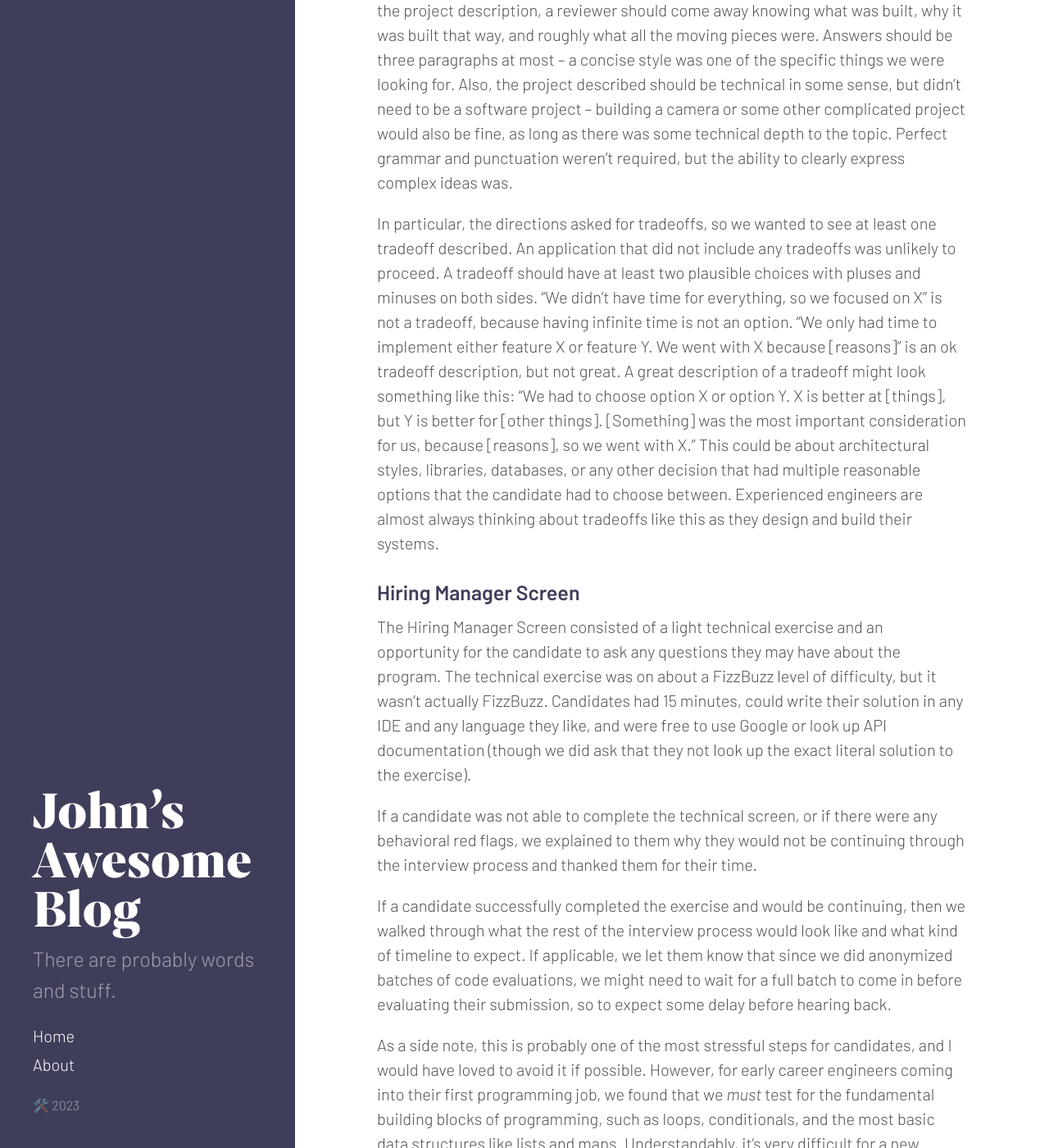
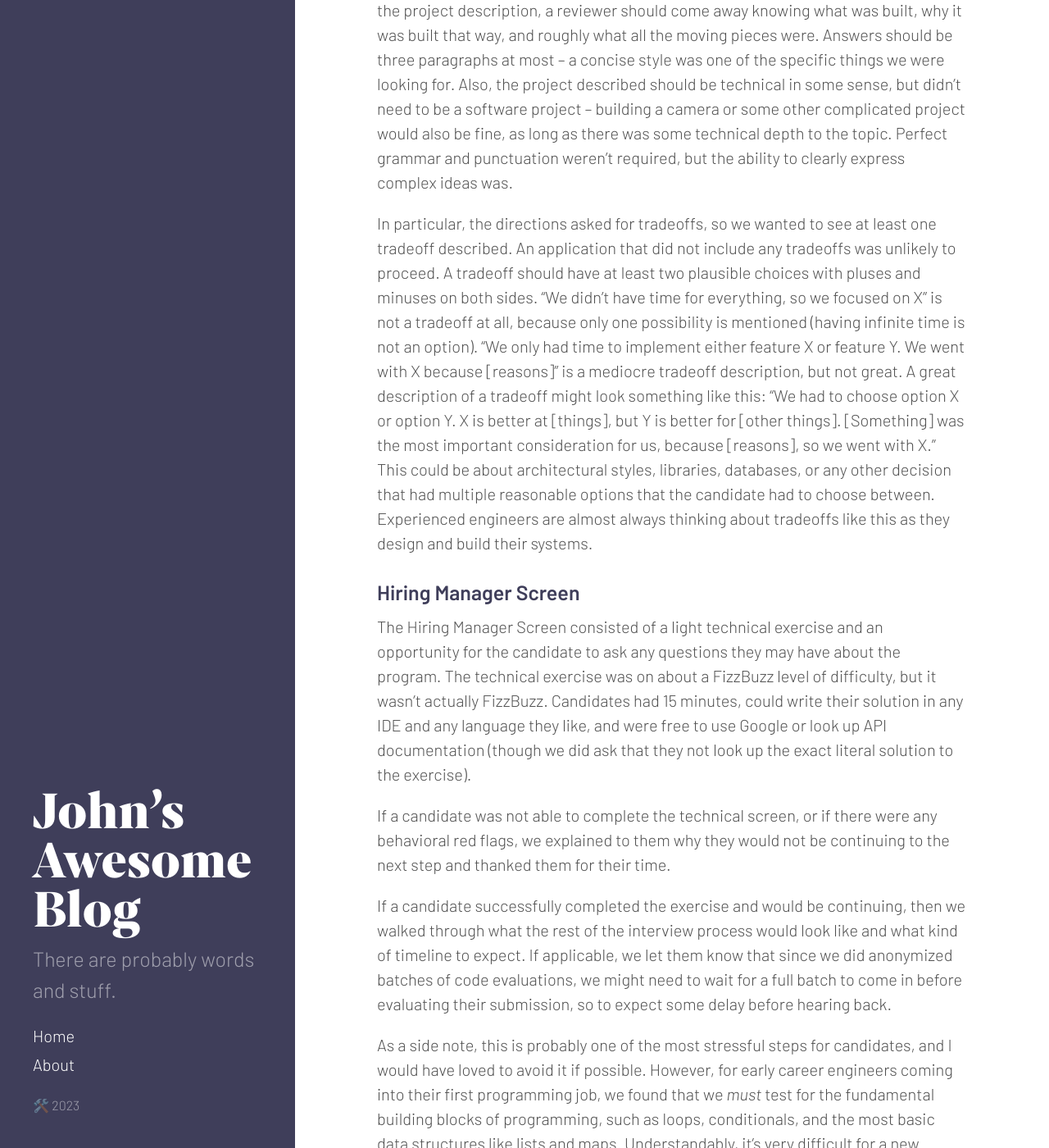
Before and after one commit to djspinmonkey/djspinmonkey.github.io, a Jekyll site: the page built from _posts/2023-06-26-ignite-hiring.md, in a window 1280 px wide and 1400 px high, scrolled down 5599 px. Shown: the whole window at 82% size. Built offline with Jekyll 4.4.1, drawn with Linux system fonts in a browser that asks for light colours; emoji names are drawn with the system emoji font; some of the changed text lies outside the part shown.

```diff
--- a/_posts/2023-06-26-ignite-hiring.md
+++ b/_posts/2023-06-26-ignite-hiring.md
@@ -211,17 +211,17 @@ In particular, the directions asked for tradeoffs, so we wanted to see at least
 one tradeoff described. An application that did not include any tradeoffs was
 unlikely to proceed. A tradeoff should have at least two plausible choices with
 pluses and minuses on both sides. "We didn't have time for everything, so we
-focused on X" is not a tradeoff, because having infinite time is not an option.
-"We only had time to implement either feature X or feature Y. We went with X
-because [reasons]" is an ok tradeoff description, but not great. A great
-description of a tradeoff might look something like this: "We had to choose
-option X or option Y. X is better at [things], but Y is better for [other
-things]. [Something] was the most important consideration for us, because
-[reasons], so we went with X." This could be about architectural styles,
-libraries, databases, or any other decision that had multiple reasonable
-options that the candidate had to choose between. Experienced engineers are
-almost always thinking about tradeoffs like this as they design and build their
-systems.
+focused on X" is not a tradeoff at all, because only one possibility is
+mentioned (having infinite time is not an option).  "We only had time to
+implement either feature X or feature Y. We went with X because [reasons]" is a
+mediocre tradeoff description, but not great. A great description of a tradeoff
+might look something like this: "We had to choose option X or option Y. X is
+better at [things], but Y is better for [other things]. [Something] was the
+most important consideration for us, because [reasons], so we went with X."
+This could be about architectural styles, libraries, databases, or any other
+decision that had multiple reasonable options that the candidate had to choose
+between. Experienced engineers are almost always thinking about tradeoffs like
+this as they design and build their systems.
 
 ### Hiring Manager Screen
 
@@ -235,7 +235,7 @@ literal solution to the exercise).
 
 If a candidate was not able to complete the technical screen, or if there were
 any behavioral red flags, we explained to them why they would not be continuing
-through the interview process and thanked them for their time.
+to the next step and thanked them for their time.
 
 If a candidate successfully completed the exercise and would be continuing,
 then we walked through what the rest of the interview process would look like
```
Also changed, not shown: other parts of _posts/2023-06-26-ignite-hiring.md (+24 -24 lines).
